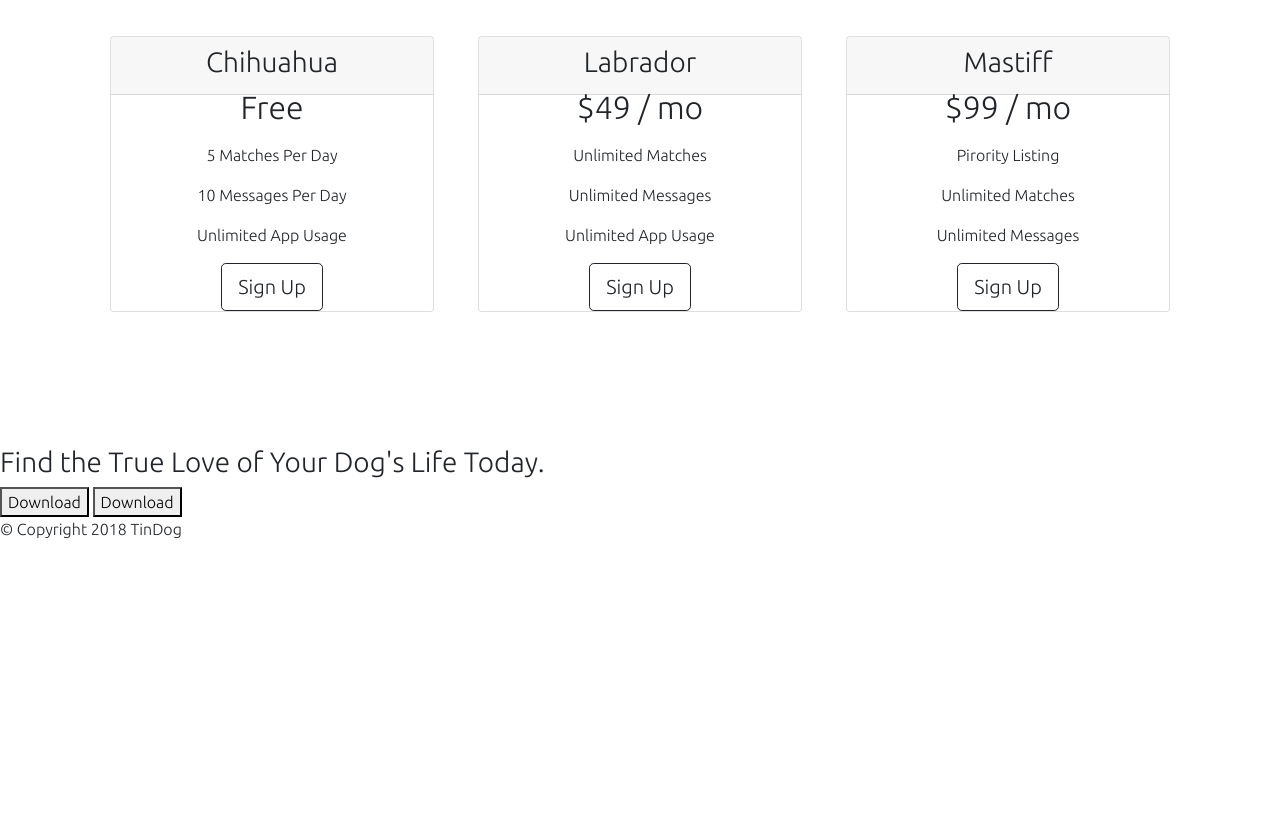
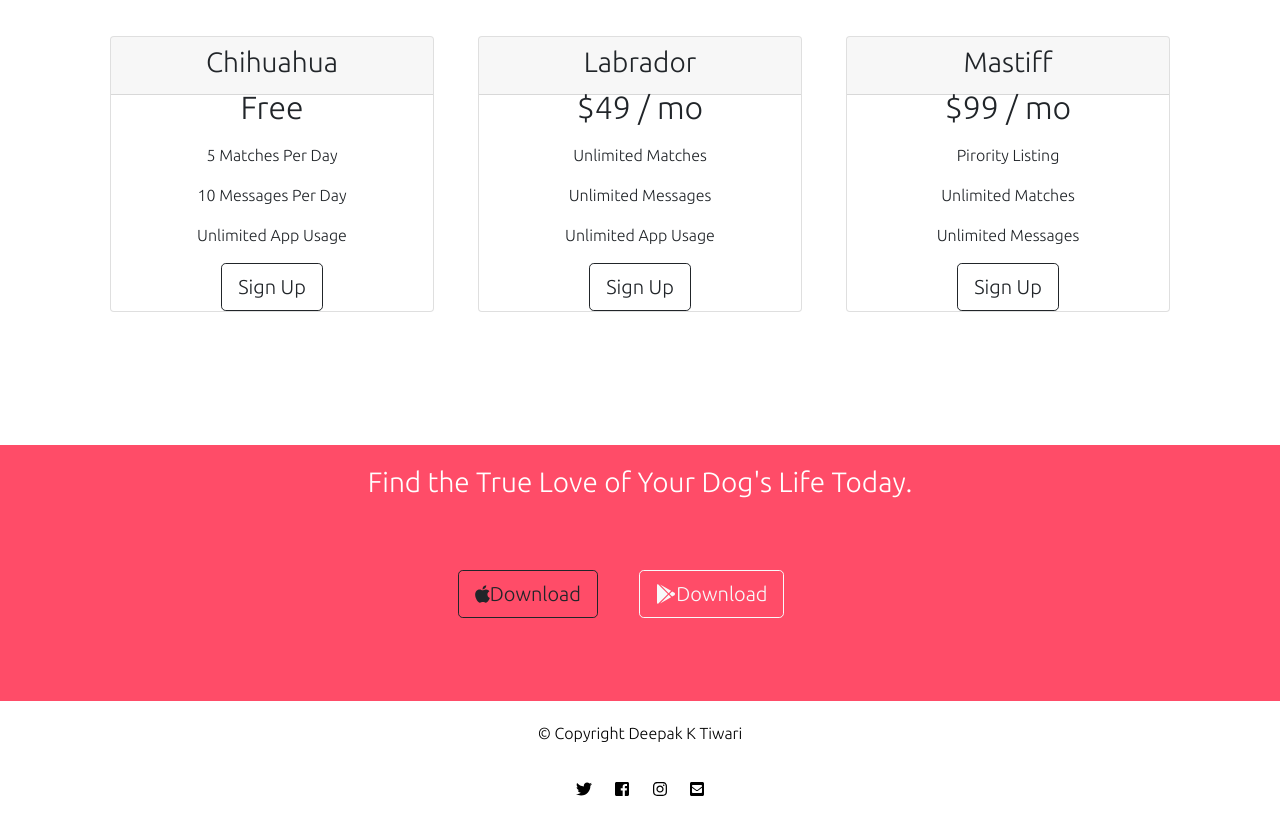
Before and after one commit to shreedkt/Tin-Dog, a plain HTML site: page index.html in a window 1280 px wide. Shown: the part 2253-3088 px from the top of the page. Before the commit the page ends 2810 px from the top, so only its background shows below. Drawn offline with nearby package versions, Linux system fonts and the light colour scheme.

Commit message:
footer modified and Navigation is added

```diff
--- a/css/styles.css
+++ b/css/styles.css
@@ -46,6 +46,7 @@ h2{  padding-bottom: 5%;
 .title-image {
     width:60%;
     transform: rotate(25deg);
+    left: 30%;
 }
 /*features Section*/
 #features{
@@ -100,3 +101,21 @@ color: #fff;
 .pricing-column{
     padding: 3% 2%;
 }
+.simple-afordabl{
+    font-family: 'Ubuntu';
+}
+#cta{
+    color: #fff;
+    padding:20px 10px;
+    background-color:#ff4c68;
+    text-align: center;
+}
+#footer{
+    text-align: center;
+    background-color: #fff;
+    color: black;
+    padding: 20px 10px;
+}
+.font-awosome{
+    margin: 20px 10px;
+}
--- a/index.html
+++ b/index.html
@@ -36,13 +36,13 @@
         <ul class="navbar-nav ml-auto">
 
             <li class="nav-item">
-                <a class="nav-link" href="">Contact</a>
+                <a class="nav-link" href="#footer">Contact</a>
             </li>
             <li class="nav-item">
-                <a class="nav-link" href="">Pricing</a>
+                <a class="nav-link" href="#pricing">Pricing</a>
             </li>
             <li class="nav-item">
-                <a class="nav-link" href="">Download</a>
+                <a class="nav-link" href="#cta">Download</a>
             </li>
         </ul>
      </div>
@@ -131,7 +131,7 @@
   <section id="pricing">
 
     <h2>A Plan for Every Dog's Needs</h2>
-    <p>Simple and affordable price plans for your and your dog.</p>
+    <p class="simple-afordable">Simple and affordable price plans for your and your dog.</p>
 <div class="row">
 
   <div class="pricing-column col-lg-4 col-md-6">
@@ -185,8 +185,8 @@
   <section id="cta">
 
     <h3>Find the True Love of Your Dog's Life Today.</h3>
-    <button type="button">Download</button>
-    <button type="button">Download</button>
+    <button type="button" class="btn btn-outline-dark btn-lg downloud-button"><i class="fab fa-apple"></i>Download</button>
+    <button type="button" class="btn btn-outline-light btn-lg downloud-button"><i class="fab fa-google-play"></i>Download</button>
 
   </section>
 
@@ -195,7 +195,12 @@
 
   <footer id="footer">
 
-    <p>© Copyright 2018 TinDog</p>
+    <p>© Copyright Deepak K Tiwari</p>
+    <i class="font-awosome fab fa-twitter"></i>
+    <i class="font-awosome fab fa-facebook-square"></i>
+    <i class="font-awosome fab fa-instagram"></i>
+    <i class="font-awosome fas fa-envelope-square"></i>
+
 
   </footer>
 
```
